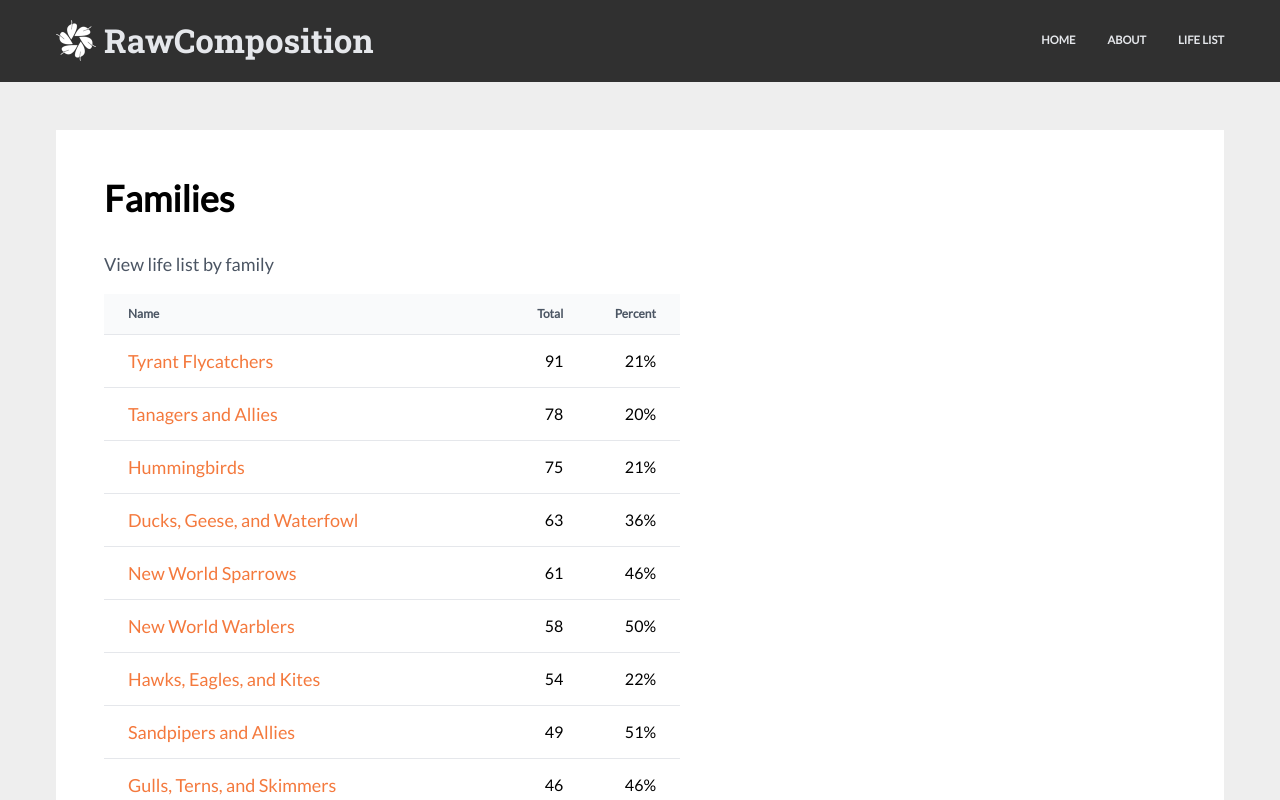
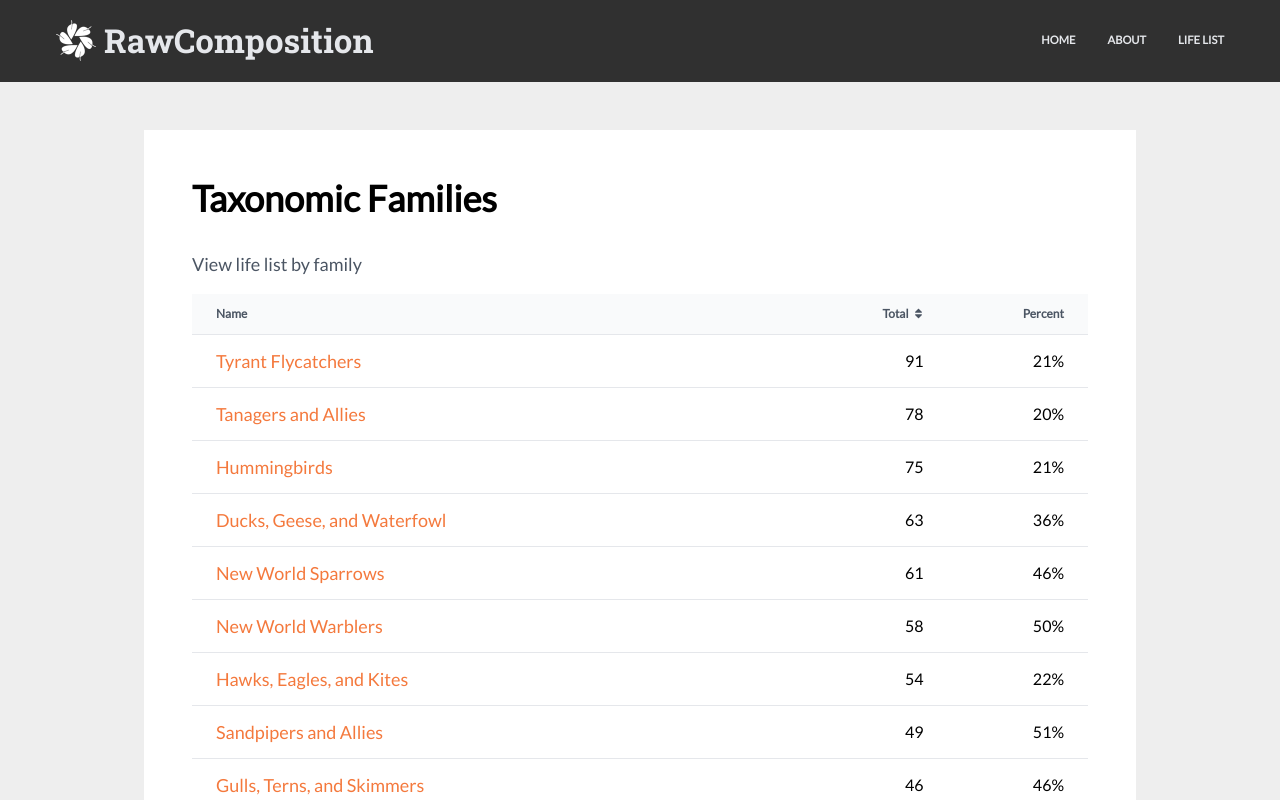
Before and after one commit to rawcomposition/rawcomposition.com, a Next.js app: page /families in a window 1280 px wide. Shown: the top 800 px of the page. Built offline with nearby package versions, Linux system fonts and the light colour scheme.

Commit message:
Add sorting to family page

```diff
--- /dev/null
+++ b/icons/SortIcon.tsx
@@ -0,0 +1,13 @@
+import React from "react";
+
+type Props = {
+  className?: string;
+};
+
+export default function SortIcon({ className }: Props) {
+  return (
+    <svg xmlns="http://www.w3.org/2000/svg" height="1em" viewBox="0 0 320 512" className={`icon ${className || ""}`}>
+      <path d="M137.4 41.4c12.5-12.5 32.8-12.5 45.3 0l128 128c9.2 9.2 11.9 22.9 6.9 34.9s-16.6 19.8-29.6 19.8H32c-12.9 0-24.6-7.8-29.6-19.8s-2.2-25.7 6.9-34.9l128-128zm0 429.3l-128-128c-9.2-9.2-11.9-22.9-6.9-34.9s16.6-19.8 29.6-19.8H288c12.9 0 24.6 7.8 29.6 19.8s2.2 25.7-6.9 34.9l-128 128c-12.5 12.5-32.8 12.5-45.3 0z" />
+    </svg>
+  );
+}
--- a/pages/families/index.tsx
+++ b/pages/families/index.tsx
@@ -1,3 +1,4 @@
+import React from "react";
 import Head from "next/head";
 import Header from "components/Header";
 import Link from "next/link";
@@ -5,44 +6,63 @@ import families from "families.json";
 import familySpecies from "lifelist/by-family.json";
 import taxonomy from "taxonomy.json";
 import { GetStaticProps } from "next";
+import SortIcon from "icons/SortIcon";
 
 type Props = {
   familyTotals: {
     name: string;
     slug: string;
     total: number;
-    percent?: number;
+    percent: number;
   }[];
 };
 
 export default function BirdFamilies({ familyTotals }: Props) {
+  const [sortBy, setSortBy] = React.useState<"total" | "percent">("total");
+
+  const sorted = familyTotals.sort((a, b) => b[sortBy] - a[sortBy]);
+
   return (
     <>
       <Head>
         <title>Bird Families | RawComposition.com</title>
       </Head>
       <Header />
-      <div className="container max-w-[1200px]">
+      <div className="container max-w-5xl">
         <div className="p-12 bg-white mb-4">
-          <h1 className="text-4xl font-bold mb-8">Families</h1>
+          <h1 className="text-4xl font-bold mb-8">Taxonomic Families</h1>
           <p className="text-lg text-gray-600 mb-4">View life list by family</p>
 
-          <table className="w-full divide-y divide-gray-200 max-w-xl">
+          <table className="w-full divide-y divide-gray-200">
             <thead>
               <tr>
                 <th scope="col" className="bg-gray-50 px-6 py-3 text-left text-xs font-semibold text-gray-600">
                   Name
                 </th>
-                <th scope="col" className="bg-gray-50 px-6 py-3 text-right text-xs font-semibold text-gray-600">
-                  Total
+                <th
+                  scope="col"
+                  className="bg-gray-50 px-6 py-3 text-right text-xs font-semibold text-gray-600 cursor-pointer"
+                  onClick={() => setSortBy("total")}
+                >
+                  <span className="flex items-center gap-1 justify-end">
+                    Total
+                    {sortBy === "total" && <SortIcon className="text-[11px]" />}
+                  </span>
                 </th>
-                <th scope="col" className="bg-gray-50 px-6 py-3 text-right text-xs font-semibold text-gray-600">
-                  Percent
+                <th
+                  scope="col"
+                  className="bg-gray-50 px-6 py-3 text-right text-xs font-semibold text-gray-600 cursor-pointer"
+                  onClick={() => setSortBy("percent")}
+                >
+                  <span className="flex items-center gap-1 justify-end">
+                    Percent
+                    {sortBy === "percent" && <SortIcon className="text-[11px]" />}
+                  </span>
                 </th>
               </tr>
             </thead>
             <tbody className="divide-y divide-gray-200 bg-white">
-              {familyTotals.map(({ slug, name, total, percent }) => (
+              {sorted.map(({ slug, name, total, percent }) => (
                 <tr>
                   <td className="px-6 py-3">
                     <Link href={`/families/${slug}`} className="text-lg text-orange mb-8">
```
